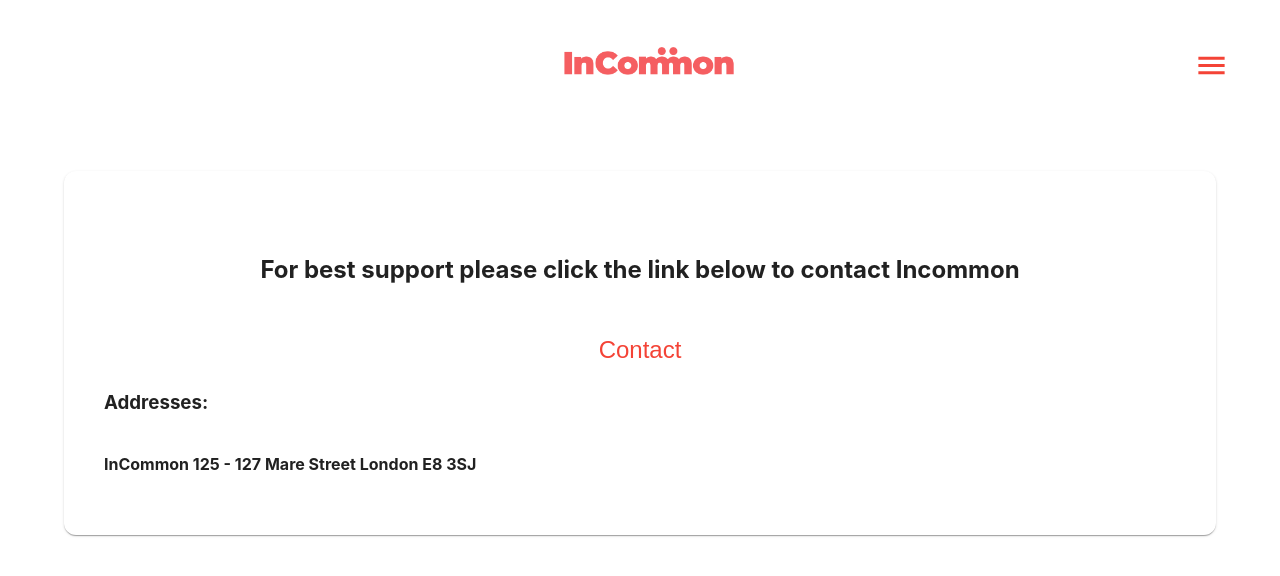
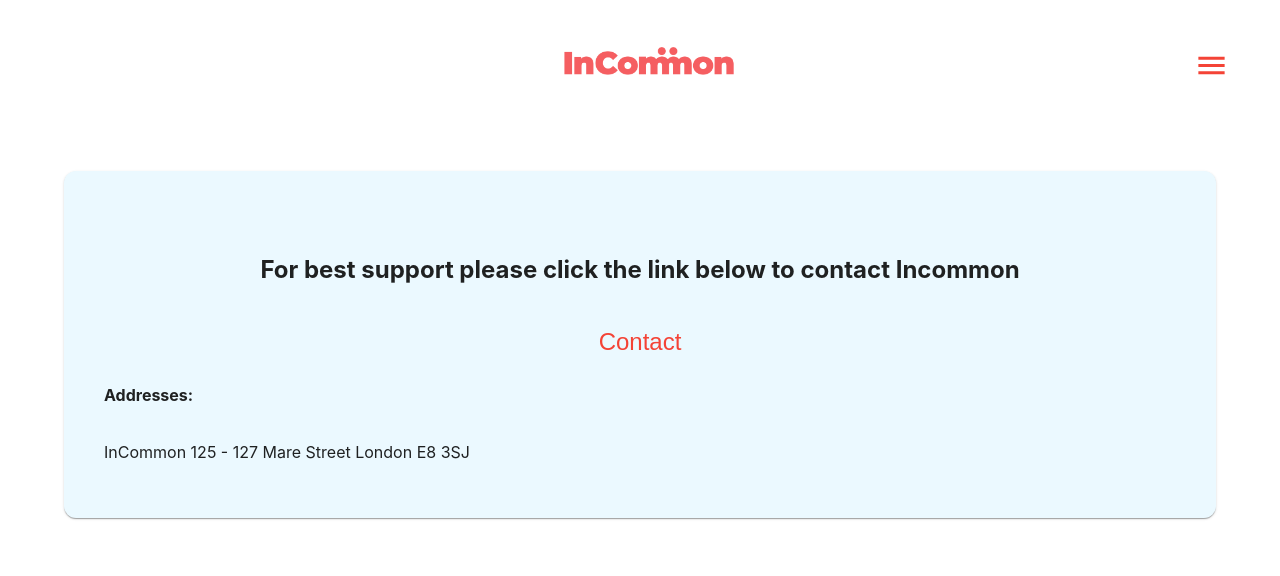
Before and after one commit to tech-for-better/in-common, a Next.js app: page /help-page in a window 1280 px wide. Shown: the top 576 px of the page. Built offline with nearby package versions, Linux system fonts and the light colour scheme; no server answers.

Commit message:
Layout completed

```diff
--- a/components/Help/Help.js
+++ b/components/Help/Help.js
@@ -9,6 +9,7 @@
   Icon,
 } from '@mui/material';
 import Link from 'next/link';
+
 export default function Help({ user }) {
   return (
     <Container component="main">
@@ -25,6 +26,7 @@
           width: 4 / 4,
           flexDirection: 'column',
           flex: 1,
+          backgroundColor: '#EBF9FF',
         }}
       >
         <Box>
@@ -43,7 +45,7 @@
           </Box>
           <Box
             sx={{
-              mt: 3,
+              mt: 2,
               justifyContent: 'center',
               display: 'flex',
               justifyContent: 'center',
@@ -55,9 +57,9 @@
             </IconButton>
           </Box>
         </Box>
-        <h3> Addresses:</h3>
+        <h4> Addresses:</h4>
         <Box>
-          <h4>InCommon 125 - 127 Mare Street London E8 3SJ</h4>
+          <p>InCommon 125 - 127 Mare Street London E8 3SJ</p>
         </Box>
       </Card>{' '}
     </Container>
```
